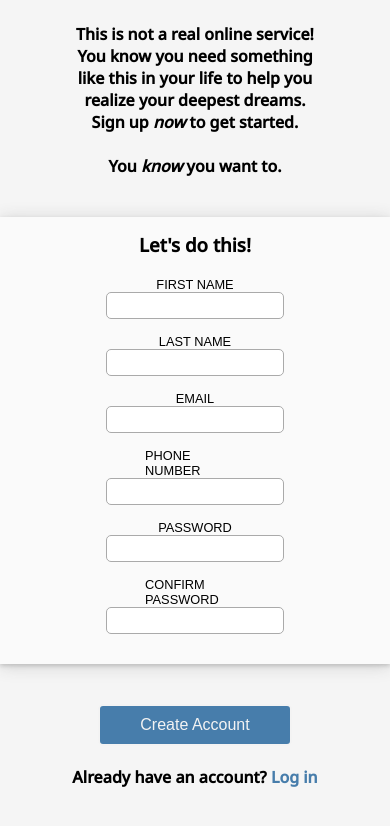
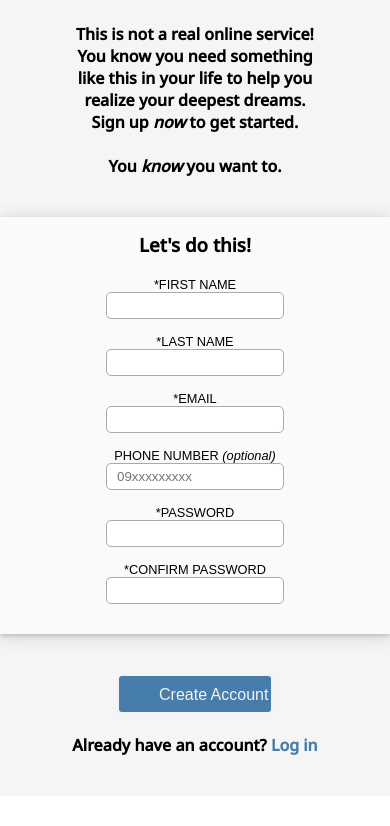
Before and after one commit to crisxchan/sign-up-page, a plain HTML site: page index.html in a window 390 px wide. Shown: the part 92-918 px from the top of the page. After the commit the page ends 888 px from the top, so only its background shows below. Drawn offline with Linux system fonts and the light colour scheme.

Commit message:
Add pw fields verification and improved UI

```diff
--- a/index.html
+++ b/index.html
@@ -11,12 +11,13 @@
     <title>Sign-up Form</title>
 </head>
 <body>
+    <script src="script.js" defer></script>
     <div id="bg-img">
         <div id="logo">
             <h1>JES</h1>
         </div>
         <div id="credits-img">
-            <p>Photo by <u>Jonny Gios</u> on <u>Unsplash</u></p>
+            <p>Photo by <a href="https://unsplash.com/@supergios" target="_blank"><u>Jonny Gios</u></a> on <a href="https://unsplash.com/photos/3eg6EKTPd7Q" target="_blank"><u>Unsplash</u></a></p>
         </div>
     </div>
     <main>
@@ -30,44 +31,47 @@
                 You <i>know</i> you want to.
             </h4>
         </div>
-        <form id="main-form">
+
+        <form>
+            <div id="main-form">
                 <h3>Let's do this!</h3>
 
                 <div class="input">
-                <label for="first-name">FIRST NAME</label>
-                <input type="text" name="first-name">
+                    <label for="first-name">*FIRST NAME</label>
+                    <input type="text" id="first-name" required>
                 </div>
 
                 <div class="input">
-                <label for="last-name">LAST NAME</label>
-                <input type="text" name="last-name">
+                    <label for="last-name">*LAST NAME</label>
+                    <input type="text" id="last-name" required>
                 </div>
 
                 <div class="input">
-                <label for="email">EMAIL</label>
-                <input type="email" name="email">
+                    <label for="email">*EMAIL</label>
+                    <input type="email" id="email" required>
                 </div>
 
                 <div class="input">
-                <label for="phone-number">PHONE NUMBER</label>
-                <input type="tel" name="phone-number" pattern="[0-9]{3}-[0-9]{2}-[0-9]{3}">
+                    <label for="phone-number">PHONE NUMBER <i>(optional)</i></label>
+                    <input type="tel" id="phone-number" placeholder="09xxxxxxxxx" pattern="09[0-9]{9}" title="Please enter a valid PH mobile number. Ex: 0945123321">
                 </div>
 
                 <div class="input">
-                <label for="password">PASSWORD</label>
-                <input type="password" name="password">
+                    <label for="password">*PASSWORD</label>
+                    <input type="password" id="password" required>
                 </div>
 
                 <div class="input">
-                <label for="confirm-password">CONFIRM PASSWORD</label>
-                <input type="password" name="confirm-password">
+                    <label for="confirm-password">*CONFIRM PASSWORD</label>
+                    <input type="password" id="confirm-password" required>
+                </div>
+            </div>
+
+            <div id="main-footer">
+                <input type="submit" id="btn-submit" value="Create Account">
+                <h4>Already have an account? <a href=""id="login">Log in</a></h4>
             </div>
         </form>
-
-        <div id="main-footer">
-            <button>Create Account</button>
-            <h4>Already have an account? <a href=""id="login">Log in</a></h4>
-        </div>
     </main>
 </body>
 </html>
--- /dev/null
+++ b/script.js
@@ -0,0 +1,15 @@
+const password = document.querySelector('#password');
+const confirmPassword = document.querySelector('#confirm-password');
+
+const checkPassword = () => {
+    if (password.value == confirmPassword.value){
+        password.style.borderColor = 'green';
+        confirmPassword.style.borderColor = 'green';
+    } else {
+        password.style.borderColor = 'red';
+        confirmPassword.style.borderColor = 'red';
+    }
+};
+
+password.addEventListener('keyup', checkPassword);
+confirmPassword.addEventListener('keyup', checkPassword);
--- a/styles.css
+++ b/styles.css
@@ -51,7 +51,8 @@ main {
     margin: 40px 70px;
 }
 
-button {
+#btn-submit {
+    height: 40px;
     margin: 0 0 20px 0;
     padding: 10px 40px;
     background-color: #477DAB;
@@ -62,7 +63,7 @@ button {
     font-size: 1rem;
 }
 
-button:hover {
+#btn-submit:hover {
     border: 2px solid #6caee7;
 }
 
@@ -82,7 +83,7 @@ button:hover {
 .input {
     display: flex;
     flex-direction: column;
-    width: 40%;
+    min-width: 40%;
     margin: 0 25px 15px 0;
 }
 
@@ -108,6 +109,7 @@ input:focus{
 
 a {
     text-decoration: none;
+    color: #F3F3F3;
 }
 
 @media (max-width: 700px){
```
Lines whose indentation alone changed are shown as unchanged.
